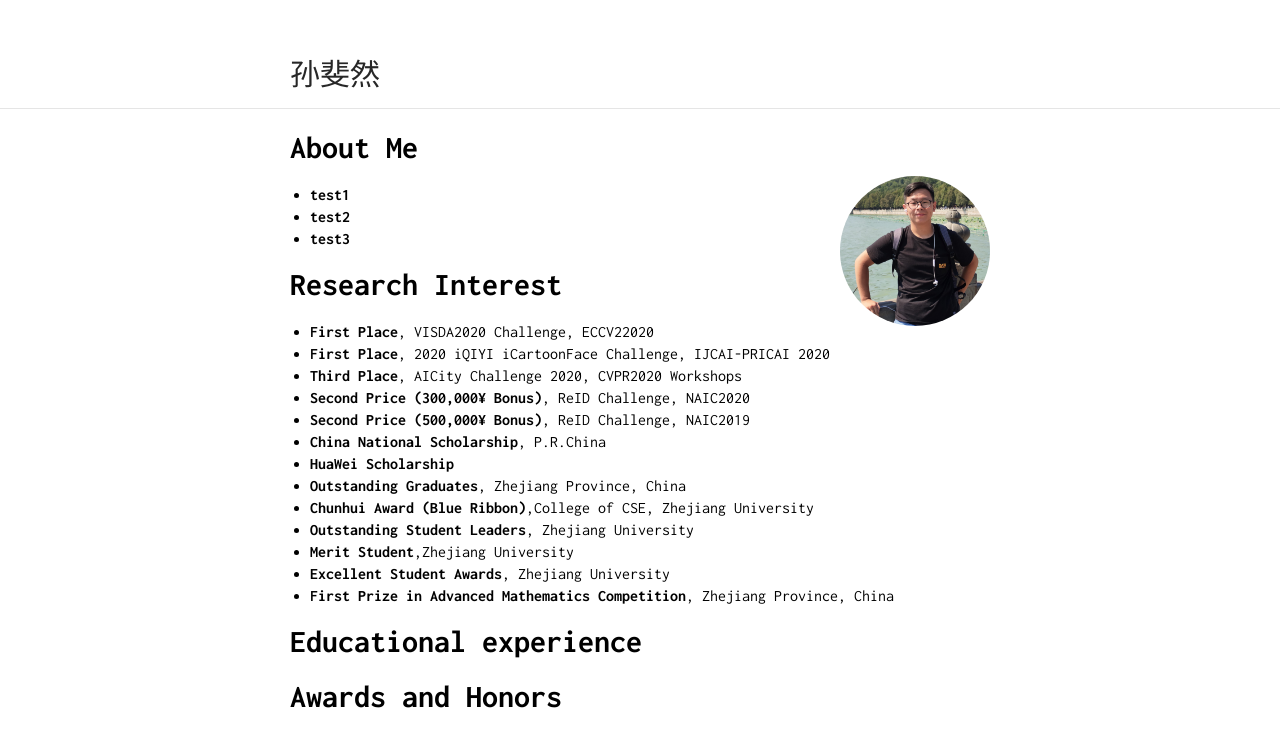
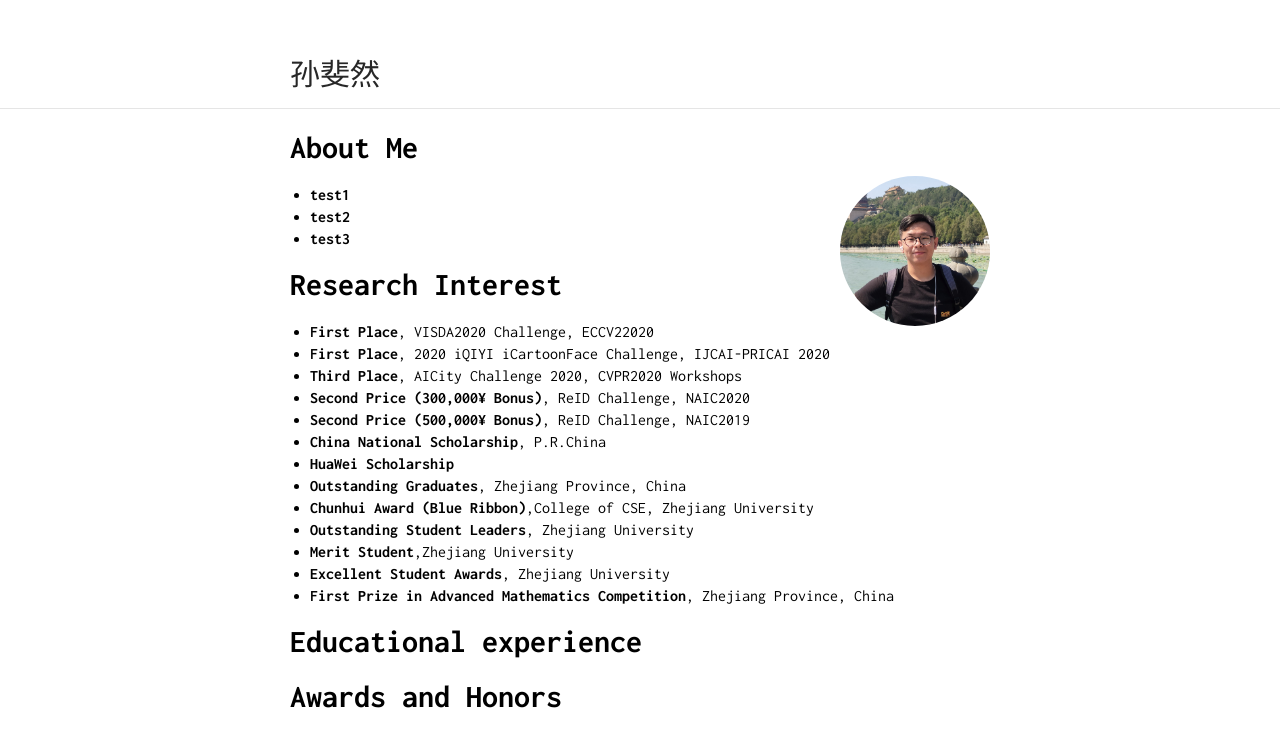
Before and after one commit to OrientTraveller/OrientTraveller.github.io, a Jekyll site: the page built from index.md, in a window 1280 px wide. Shown: the top 747 px of the page. Built offline with Jekyll 4.4.1, drawn with Linux system fonts in a browser that asks for light colours; our own code applies the rules of GitHub Pages for plain Markdown files.

Commit message:
Update index.md

```diff
--- a/index.md
+++ b/index.md
@@ -1,5 +1,5 @@
 # About Me
-<img class="profile-picture" src="https://orienttraveller.github.io/sfr1.jpg">
+<img class="profile-picture" src="https://orienttraveller.github.io/sfr2.jpg">
 - **test1**
 - **test2**
 - **test3**
```
